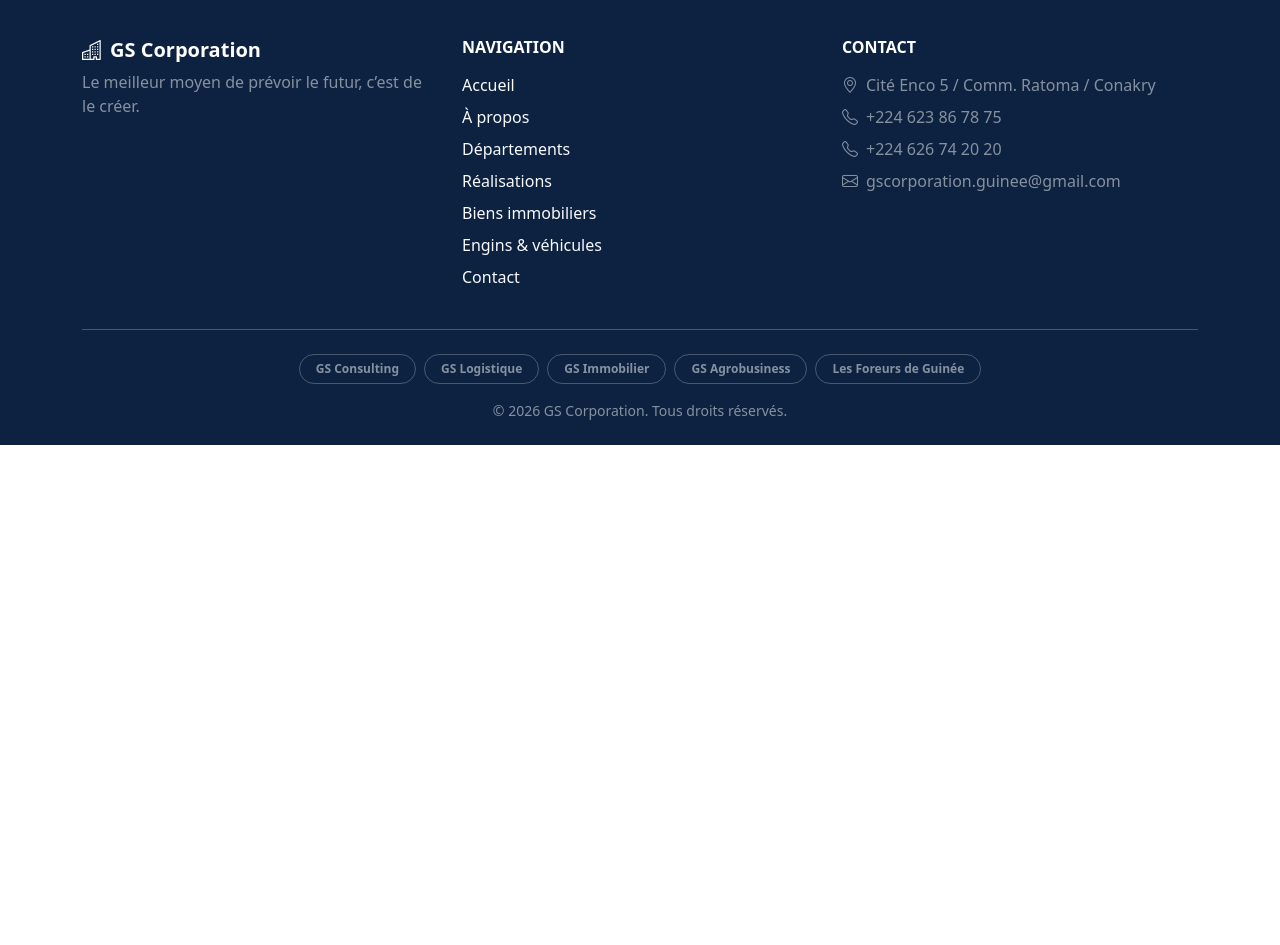
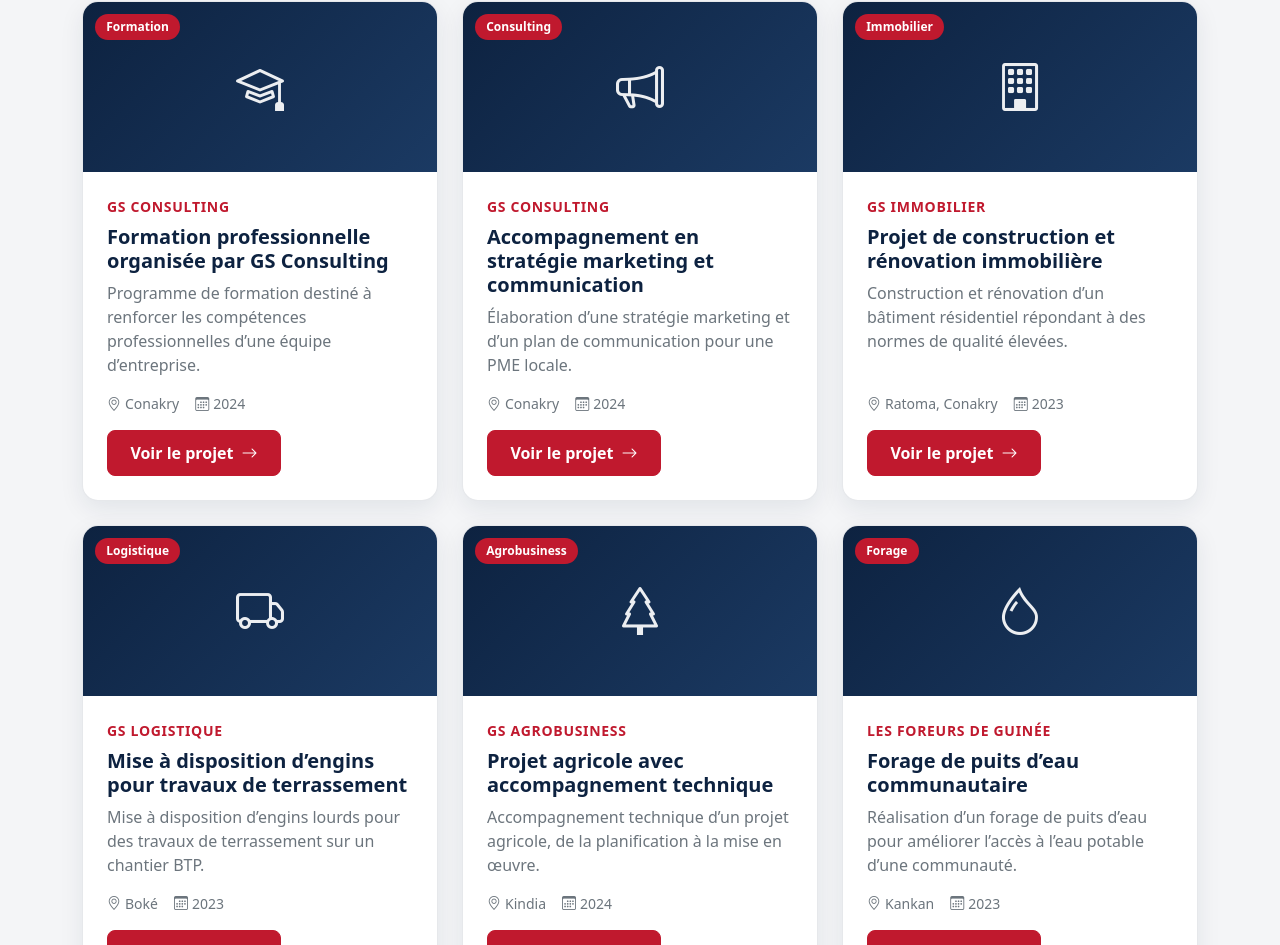
Before and after one commit to Gaslandie/gs_corporation, a Next.js app: page /realisations in a window 1280 px wide. Before the commit this address had no page. Shown: the part 866-1811 px from the top of the page. Before the commit the page ends 1311 px from the top, so only its background shows below. Built offline with nearby package versions, Linux system fonts and the light colour scheme.

Commit message:
Ajout de la page Réalisations

```diff
--- a/src/app/globals.css
+++ b/src/app/globals.css
@@ -384,6 +384,38 @@ body {
   color: var(--gs-primary);
 }
 
+/* Couverture « placeholder » des cartes de réalisation (image abstraite). */
+.gs-project-cover {
+  position: relative;
+  display: flex;
+  align-items: center;
+  justify-content: center;
+  height: 170px;
+  color: #fff;
+  background: linear-gradient(
+    135deg,
+    var(--gs-bleu-marine),
+    var(--gs-bleu-marine-clair)
+  );
+}
+
+.gs-project-cover > i {
+  font-size: 3rem;
+  opacity: 0.92;
+}
+
+.gs-project-cover .gs-project-cat {
+  position: absolute;
+  top: 0.75rem;
+  left: 0.75rem;
+  padding: 0.25rem 0.7rem;
+  border-radius: 2rem;
+  font-size: 0.75rem;
+  font-weight: 600;
+  color: #fff;
+  background-color: var(--gs-rouge);
+}
+
 /* Monogramme « GS » (cercle gris, lettres bleu marine, arc rouge) */
 .gs-monogram {
   position: relative;
--- /dev/null
+++ b/src/app/realisations/page.js
@@ -0,0 +1,92 @@
+import PageHeader from "@/components/sections/PageHeader";
+import SectionTitle from "@/components/sections/SectionTitle";
+import ContactCTA from "@/components/sections/ContactCTA";
+import ProjectCard from "@/components/cards/ProjectCard";
+import projects from "@/data/projects";
+
+export const metadata = {
+  title: "Nos réalisations — GS Corporation",
+  description:
+    "Exemples de projets et d’actions menés par GS Corporation à travers ses départements : consulting, logistique, immobilier, agrobusiness et forage.",
+};
+
+// Petits blocs « Des projets dans plusieurs secteurs ».
+const secteurs = [
+  { icon: "bi-mortarboard", label: "Consulting et formation" },
+  { icon: "bi-truck", label: "Logistique et équipements" },
+  { icon: "bi-buildings", label: "Immobilier et construction" },
+  { icon: "bi-tree", label: "Agrobusiness et forage" },
+];
+
+export default function RealisationsPage() {
+  return (
+    <main>
+      {/* En-tête de page */}
+      <PageHeader
+        eyebrow="Portfolio"
+        title="Nos réalisations"
+        subtitle="Découvrez quelques exemples de projets et d’actions menés à travers les différents départements de GS Corporation."
+      />
+
+      {/* Introduction */}
+      <section className="section-padding">
+        <div className="container">
+          <p
+            className="fs-5 text-secondary text-center mx-auto mb-0"
+            style={{ maxWidth: "820px" }}
+          >
+            À travers ses départements spécialisés, GS Corporation accompagne ses
+            clients dans des projets variés, allant du consulting à la logistique,
+            de l’immobilier à l’agrobusiness, jusqu’aux solutions d’accès à l’eau.
+          </p>
+        </div>
+      </section>
+
+      {/* Grille des réalisations */}
+      <section className="section-padding section-muted">
+        <div className="container">
+          <SectionTitle
+            eyebrow="Projets"
+            title="Quelques projets menés"
+            subtitle="Un aperçu de réalisations représentatives de notre savoir-faire."
+          />
+          <div className="row g-4">
+            {projects.map((project) => (
+              <div className="col-12 col-md-6 col-lg-4" key={project.id}>
+                <ProjectCard project={project} />
+              </div>
+            ))}
+          </div>
+        </div>
+      </section>
+
+      {/* Des projets dans plusieurs secteurs */}
+      <section className="section-padding gs-navy-accent">
+        <div className="container">
+          <SectionTitle
+            eyebrow="Multisectoriel"
+            title="Des projets dans plusieurs secteurs"
+            subtitle="La diversité de nos départements permet à GS Corporation d’intervenir sur des projets complémentaires, adaptés aux besoins des particuliers, entreprises, organisations et collectivités."
+          />
+          <div className="row g-4 justify-content-center">
+            {secteurs.map((secteur) => (
+              <div className="col-6 col-md-3" key={secteur.label}>
+                <div className="card-gs text-center h-100">
+                  <span className="gs-icon-badge mb-3">
+                    <i className={`bi ${secteur.icon}`} aria-hidden="true"></i>
+                  </span>
+                  <p className="fw-semibold mb-0" style={{ color: "var(--gs-bleu-marine)" }}>
+                    {secteur.label}
+                  </p>
+                </div>
+              </div>
+            ))}
+          </div>
+        </div>
+      </section>
+
+      {/* CTA contact */}
+      <ContactCTA />
+    </main>
+  );
+}
--- /dev/null
+++ b/src/components/cards/ProjectCard.jsx
@@ -0,0 +1,48 @@
+// Carte d'une réalisation / projet.
+// La couverture est un placeholder visuel (dégradé bleu marine + icône de
+// catégorie) en attendant de vraies images.
+export default function ProjectCard({ project }) {
+  const { title, department, category, description, location, year, icon, href } = project;
+
+  return (
+    <article className="card-gs p-0 overflow-hidden d-flex flex-column h-100">
+      {/* Couverture placeholder */}
+      <div className="gs-project-cover">
+        <span className="gs-project-cat">{category}</span>
+        <i className={`bi ${icon}`} aria-hidden="true"></i>
+      </div>
+
+      {/* Contenu */}
+      <div className="p-4 d-flex flex-column flex-grow-1">
+        <span
+          className="text-uppercase fw-semibold small mb-2"
+          style={{ color: "var(--gs-primary)", letterSpacing: "0.05em" }}
+        >
+          {department.name}
+        </span>
+
+        <h3 className="h5 fw-bold" style={{ color: "var(--gs-bleu-marine)" }}>
+          {title}
+        </h3>
+
+        <p className="text-secondary flex-grow-1">{description}</p>
+
+        <div className="d-flex flex-wrap gap-3 text-secondary small mb-3">
+          <span>
+            <i className="bi bi-geo-alt me-1" aria-hidden="true"></i>
+            {location}
+          </span>
+          <span>
+            <i className="bi bi-calendar3 me-1" aria-hidden="true"></i>
+            {year}
+          </span>
+        </div>
+
+        <a href={href} className="btn btn-gs-primary align-self-start">
+          Voir le projet
+          <i className="bi bi-arrow-right ms-2" aria-hidden="true"></i>
+        </a>
+      </div>
+    </article>
+  );
+}
--- /dev/null
+++ b/src/data/projects.js
@@ -0,0 +1,90 @@
+// Réalisations (projets) de GS Corporation.
+// Données fictives mais réalistes, liées aux départements existants.
+// Le département est référencé depuis src/data/departments.js (source unique).
+
+import departments from "@/data/departments";
+
+const bySlug = Object.fromEntries(departments.map((d) => [d.slug, d]));
+
+const projects = [
+  {
+    id: 1,
+    title: "Formation professionnelle organisée par GS Consulting",
+    slug: "formation-professionnelle-gs-consulting",
+    department: bySlug["gs-consulting"],
+    category: "Formation",
+    description:
+      "Programme de formation destiné à renforcer les compétences professionnelles d’une équipe d’entreprise.",
+    location: "Conakry",
+    year: "2024",
+    icon: "bi-mortarboard",
+    href: "#",
+  },
+  {
+    id: 2,
+    title: "Accompagnement en stratégie marketing et communication",
+    slug: "strategie-marketing-communication",
+    department: bySlug["gs-consulting"],
+    category: "Consulting",
+    description:
+      "Élaboration d’une stratégie marketing et d’un plan de communication pour une PME locale.",
+    location: "Conakry",
+    year: "2024",
+    icon: "bi-megaphone",
+    href: "#",
+  },
+  {
+    id: 3,
+    title: "Projet de construction et rénovation immobilière",
+    slug: "construction-renovation-immobiliere",
+    department: bySlug["gs-immobilier"],
+    category: "Immobilier",
+    description:
+      "Construction et rénovation d’un bâtiment résidentiel répondant à des normes de qualité élevées.",
+    location: "Ratoma, Conakry",
+    year: "2023",
+    icon: "bi-building",
+    href: "#",
+  },
+  {
+    id: 4,
+    title: "Mise à disposition d’engins pour travaux de terrassement",
+    slug: "engins-travaux-terrassement",
+    department: bySlug["gs-logistique"],
+    category: "Logistique",
+    description:
+      "Mise à disposition d’engins lourds pour des travaux de terrassement sur un chantier BTP.",
+    location: "Boké",
+    year: "2023",
+    icon: "bi-truck",
+    href: "#",
+  },
+  {
+    id: 5,
+    title: "Projet agricole avec accompagnement technique",
+    slug: "projet-agricole-accompagnement-technique",
+    department: bySlug["gs-agrobusiness"],
+    category: "Agrobusiness",
+    description:
+      "Accompagnement technique d’un projet agricole, de la planification à la mise en œuvre.",
+    location: "Kindia",
+    year: "2024",
+    icon: "bi-tree",
+    href: "#",
+  },
+  {
+    id: 6,
+    title: "Forage de puits d’eau communautaire",
+    slug: "forage-puits-eau-communautaire",
+    department: bySlug["les-foreurs-de-guinee"],
+    category: "Forage",
+    description:
+      "Réalisation d’un forage de puits d’eau pour améliorer l’accès à l’eau potable d’une communauté.",
+    location: "Kankan",
+    year: "2023",
+    icon: "bi-droplet",
+    href: "#",
+  },
+];
+
+export default projects;
```
